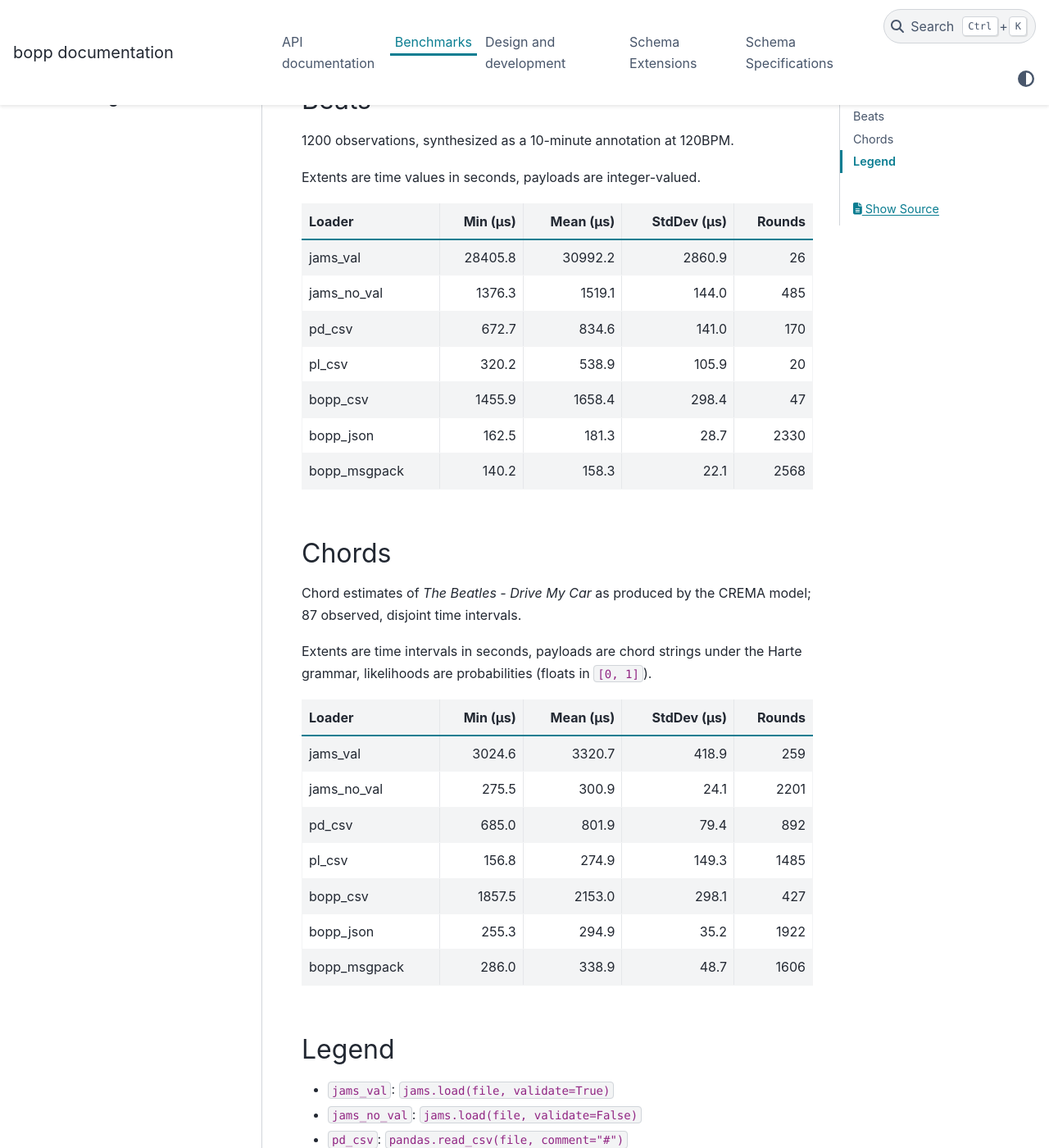
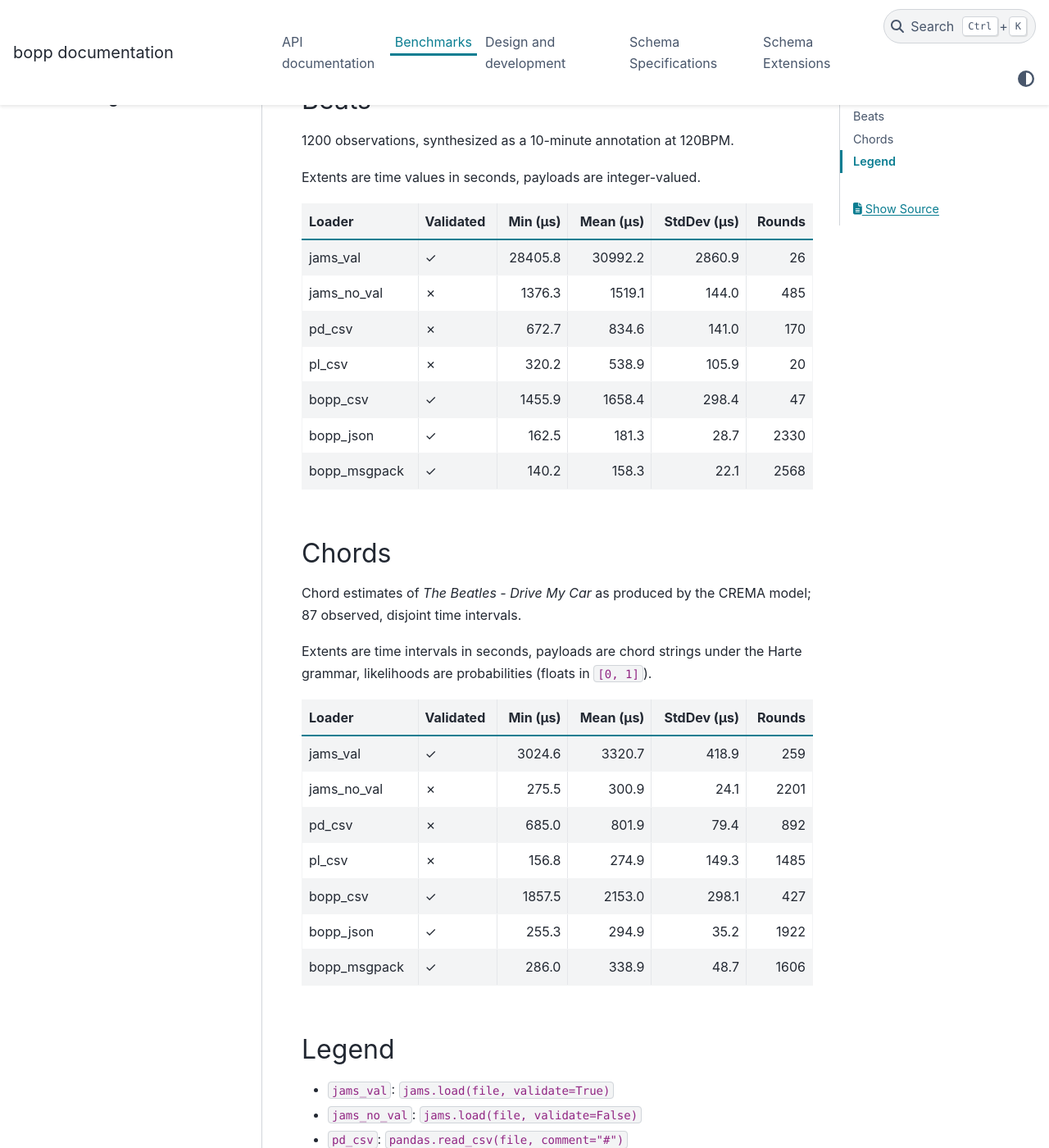
Before and after one commit to bmcfee/bopp, a Sphinx documentation site: the page built from docs/benchmarks.md, in a window 1280 px wide and 1400 px high, scrolled down 461 px. Shown: the whole window at 82% size. Built offline with Sphinx 7.4.7 and the PyData theme 0.15.4, drawn with Linux system fonts in a browser that asks for light colours.

Commit message:
cleaning up docs

```diff
--- a/docs/benchmarks.md
+++ b/docs/benchmarks.md
@@ -18,15 +18,15 @@
 
 Extents are time values in seconds, payloads are integer-valued.
 
-| Loader       |   Min (μs) |   Mean (μs) |   StdDev (μs) |   Rounds |
-|:-------------|-----------:|------------:|--------------:|---------:|
-| jams_val     |    28405.8 |     30992.2 |        2860.9 |       26 |
-| jams_no_val  |     1376.3 |      1519.1 |         144.0 |      485 |
-| pd_csv       |      672.7 |       834.6 |         141.0 |      170 |
-| pl_csv       |      320.2 |       538.9 |         105.9 |       20 |
-| bopp_csv     |     1455.9 |      1658.4 |         298.4 |       47 |
-| bopp_json    |      162.5 |       181.3 |          28.7 |     2330 |
-| bopp_msgpack |      140.2 |       158.3 |          22.1 |     2568 |
+| Loader       | Validated   |   Min (μs) |   Mean (μs) |   StdDev (μs) |   Rounds |
+|:-------------|:------------|-----------:|------------:|--------------:|---------:|
+| jams_val     | ✓           |    28405.8 |     30992.2 |        2860.9 |       26 |
+| jams_no_val  | ✗           |     1376.3 |      1519.1 |         144.0 |      485 |
+| pd_csv       | ✗           |      672.7 |       834.6 |         141.0 |      170 |
+| pl_csv       | ✗           |      320.2 |       538.9 |         105.9 |       20 |
+| bopp_csv     | ✓           |     1455.9 |      1658.4 |         298.4 |       47 |
+| bopp_json    | ✓           |      162.5 |       181.3 |          28.7 |     2330 |
+| bopp_msgpack | ✓           |      140.2 |       158.3 |          22.1 |     2568 |
 
 
 
@@ -38,15 +38,15 @@
 Extents are time intervals in seconds, payloads are chord strings under the Harte grammar,
 likelihoods are probabilities (floats in `[0, 1]`).
 
-| Loader       |   Min (μs) |   Mean (μs) |   StdDev (μs) |   Rounds |
-|:-------------|-----------:|------------:|--------------:|---------:|
-| jams_val     |     3024.6 |      3320.7 |         418.9 |      259 |
-| jams_no_val  |      275.5 |       300.9 |          24.1 |     2201 |
-| pd_csv       |      685.0 |       801.9 |          79.4 |      892 |
-| pl_csv       |      156.8 |       274.9 |         149.3 |     1485 |
-| bopp_csv     |     1857.5 |      2153.0 |         298.1 |      427 |
-| bopp_json    |      255.3 |       294.9 |          35.2 |     1922 |
-| bopp_msgpack |      286.0 |       338.9 |          48.7 |     1606 |
+| Loader       | Validated   |   Min (μs) |   Mean (μs) |   StdDev (μs) |   Rounds |
+|:-------------|:------------|-----------:|------------:|--------------:|---------:|
+| jams_val     | ✓           |     3024.6 |      3320.7 |         418.9 |      259 |
+| jams_no_val  | ✗           |      275.5 |       300.9 |          24.1 |     2201 |
+| pd_csv       | ✗           |      685.0 |       801.9 |          79.4 |      892 |
+| pl_csv       | ✗           |      156.8 |       274.9 |         149.3 |     1485 |
+| bopp_csv     | ✓           |     1857.5 |      2153.0 |         298.1 |      427 |
+| bopp_json    | ✓           |      255.3 |       294.9 |          35.2 |     1922 |
+| bopp_msgpack | ✓           |      286.0 |       338.9 |          48.7 |     1606 |
 
 
 
```
Also changed, not shown: docs/index.rst (+7 -7 lines).
